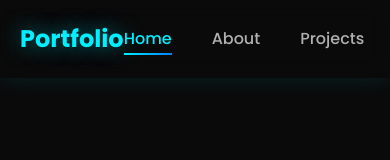
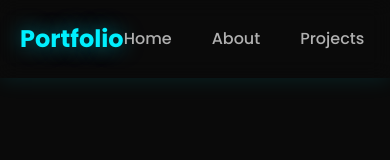
Before and after one commit to kaushal-kundu-01/personal-portfolio, a React (Vite) app: page / in a window 390 px wide. Shown: the top 160 px of the page. Built offline with nearby package versions, Linux system fonts and the light colour scheme.

Commit message:
added mobile menu toggle to navbar

```diff
--- a/src/components/Navbar.jsx
+++ b/src/components/Navbar.jsx
@@ -1,34 +1,50 @@
+Navbar.jsx
+
+import { useState } from "react";
 import "../styles/Navbar.css";
 
 function Navbar() {
+    const [menuOpen, setMenuOpen] = useState(false);
+
+    const toggleMenu = () => {
+        setMenuOpen(!menuOpen);
+    };
+
+    const closeMenu = () => {
+        setMenuOpen(false);
+    };
+
     return (
-        <>
         <nav className="navbar">
             <div className="nav-container">
                 <div className="nav-logo">Portfolio</div>
-                    <ul className="nav-menu">
+
+                <ul className={`nav-menu ${menuOpen ? "active" : ""}`}>
                     <li className="nav-item">
-                            <a href="#home" className="nav-link active">Home</a>
+                        <a href="#home" className="nav-link" onClick={closeMenu}>Home</a>
                     </li>
                     <li className="nav-item">
-                            <a href="#about" className="nav-link">About</a>
+                        <a href="#about" className="nav-link" onClick={closeMenu}>About</a>
                     </li>
                     <li className="nav-item">
-                            <a href="#projects" className="nav-link">Projects</a>
+                        <a href="#projects" className="nav-link" onClick={closeMenu}>Projects</a>
                     </li>
                     <li className="nav-item">
-                            <a href="#contact" className="nav-link">Contact</a>
+                        <a href="#contact" className="nav-link" onClick={closeMenu}>Contact</a>
                     </li>
                 </ul>
-                    <div className="hamburger">
+
+                <div
+                    className={`hamburger ${menuOpen ? "active" : ""}`}
+                    onClick={toggleMenu}
+                >
                     <span className="bar"></span>
                     <span className="bar"></span>
                     <span className="bar"></span>
                 </div>
             </div>
         </nav>
-        </>
-    )
+    );
 }
 
 export default Navbar;
```
Lines whose indentation alone changed are shown as unchanged.
